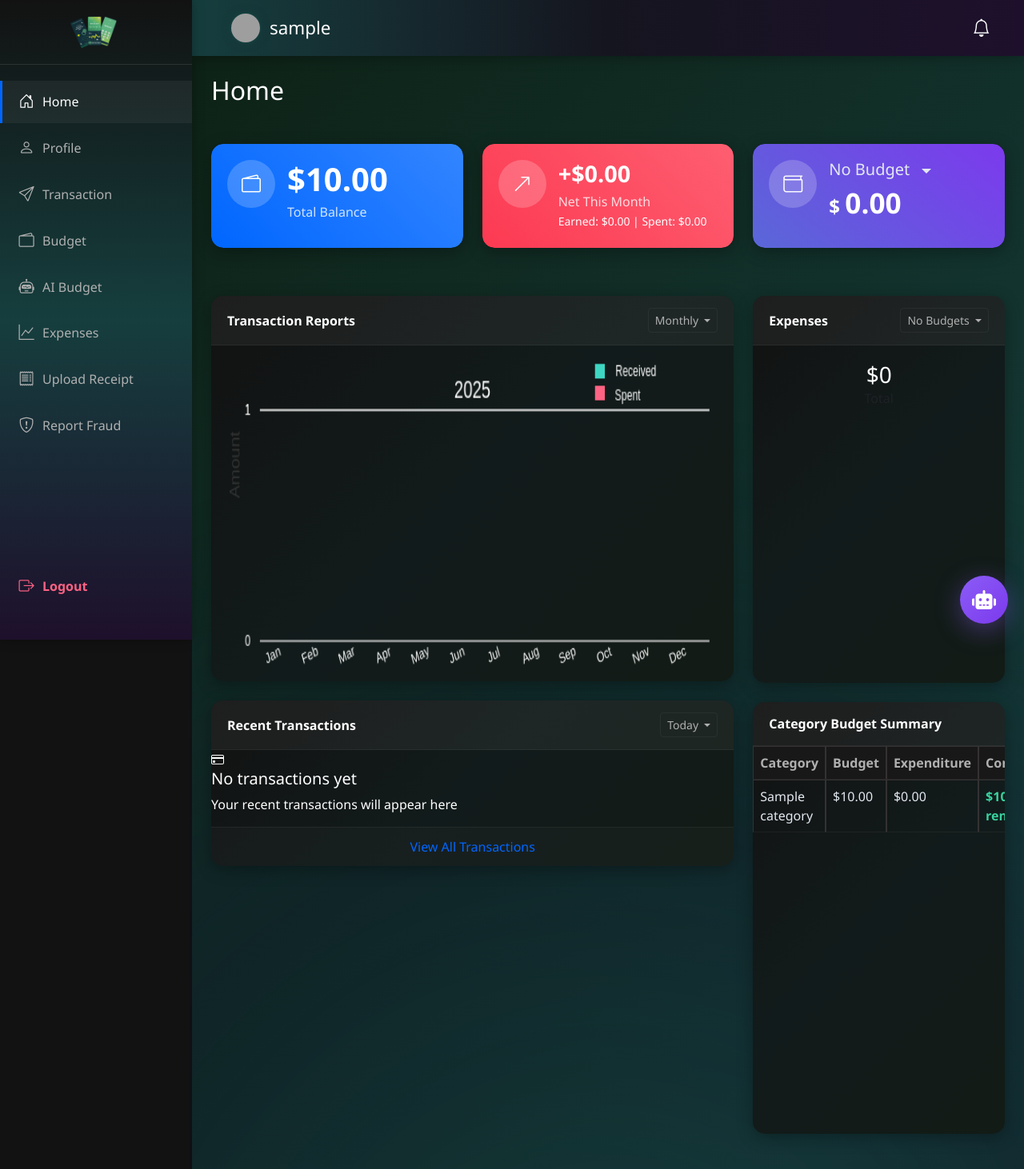
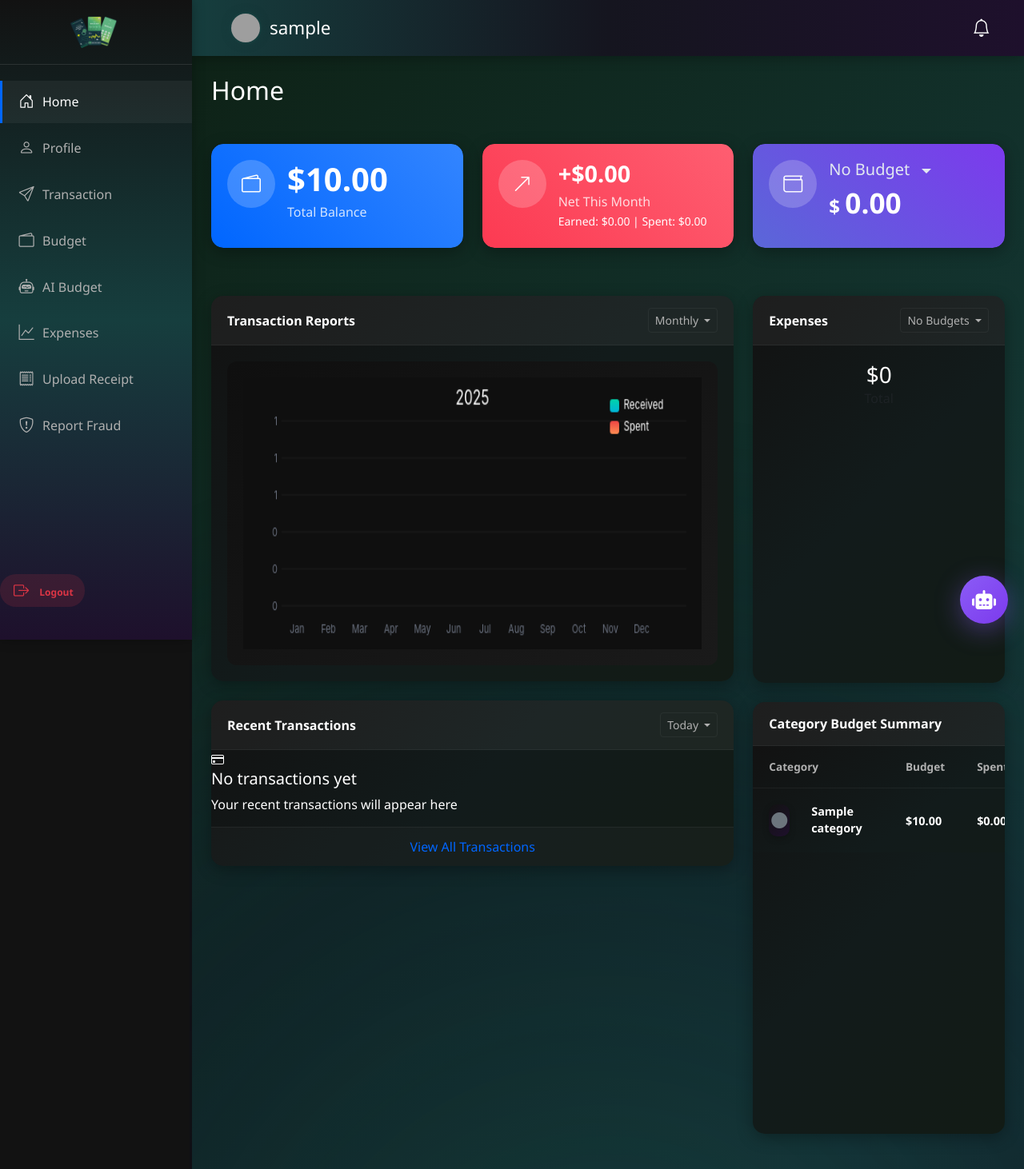
Before and after one commit to gagradebnath/FinTech, a Flask app: page /dashboard in a window 1280 px wide. Shown: the whole page at 80% size. Run offline with Flask 3, Linux system fonts and the light colour scheme; the visitor is signed in with stand-in values (Sample User, id 1); tables that the repository leaves empty or names only in its code hold one stand-in row (values such as "Sample post"); a database or web service that is not in the repository returns one stand-in record (values such as "Sample title"); data that the repository does not hold is empty; some libraries are stand-ins or nearby versions; grey boxes are pictures that could not be loaded.

Commit message:
feat: Enhance dashboard UI with gradient backgrounds, improved chart visuals, and category icons

```diff
--- a/app/templates/dashboard.html
+++ b/app/templates/dashboard.html
@@ -90,7 +90,7 @@
                     </div>
                 </div>
                 <div class="card-body">
-                    <div class="chart-container" style="position:relative; width:100%; height:380px;">
+                    <div class="chart-container" style="position:relative; width:100%; height:380px; background: linear-gradient(145deg, #0f0f0f, #1a1a1a); border-radius: 12px; padding: 20px;">
                         <canvas id="transactionChart" style="width:100%;height:100%;"></canvas>
                     </div>
                 </div>
@@ -257,89 +257,139 @@
         ctx.clearRect(0, 0, canvas.width, canvas.height);
 
         const width = canvas.width;
+        const height = canvas.height;
+
+        // Set dark background
+        ctx.fillStyle = "#0f0f0f";
+        ctx.fillRect(0, 0, width, height);
+
         // Draw year at top center if monthly
         if (period === 'monthly' && year) {
-            ctx.fillStyle = "#fff";
-            ctx.font = "20px Arial";
+            ctx.fillStyle = "#ffffff";
+            ctx.font = "18px -apple-system, BlinkMacSystemFont, 'Segoe UI', Roboto, sans-serif";
             ctx.textAlign = "center";
-            ctx.fillText(year, width / 2, 30);
+            ctx.fillText(year, width / 2, 25);
         }
 
-        const height = canvas.height;
-        const barWidth = Math.floor((width - 60) / (labels.length * 3));
+        const barWidth = Math.floor((width - 100) / labels.length);
         const maxVal = Math.max(...received, ...spent, 1);
-        const yTicks = [0, Math.round(maxVal / 2), Math.round(maxVal)];
-        if (period == 'monthly' && year) {
-            ctx.fillStyle = "#fff"
-        }
-        // Draw Y axis grid lines and labels
-        ctx.strokeStyle = "#eee";
-        ctx.fillStyle = "#fff";
-        ctx.font = "12px Arial";
-        for (let i = 0; i < yTicks.length; i++) {
-            let y = height - 20 - (yTicks[i] / maxVal) * (height - 60);
+        const chartHeight = height - 80;
+        const chartBottom = height - 40;
+
+        // Draw subtle grid lines
+        ctx.strokeStyle = "rgba(255, 255, 255, 0.05)";
+        ctx.lineWidth = 1;
+        for (let i = 0; i <= 5; i++) {
+            const y = chartBottom - (i / 5) * chartHeight;
             ctx.beginPath();
-            ctx.moveTo(40, y);
-            ctx.lineTo(width - 10, y);
+            ctx.moveTo(50, y);
+            ctx.lineTo(width - 20, y);
             ctx.stroke();
-            ctx.fillText(yTicks[i], 25, y + 4);
         }
 
-        // Draw X axis
-        ctx.strokeStyle = "#aaa";
-        ctx.beginPath();
-        ctx.moveTo(40, height - 20);
-        ctx.lineTo(width - 10, height - 20);
-        ctx.stroke();
+        // Draw bars with gradients
+        for (let i = 0; i < labels.length; i++) {
+            const x = 50 + i * barWidth + barWidth * 0.2;
+            const barWidthActual = barWidth * 0.6;
 
-        // Draw bars and X labels
-        for (let i = 0; i < labels.length; i++) {
-            // Received (green)
-            let barHeight = Math.round((received[i] / maxVal) * (height - 60));
-            ctx.fillStyle = "#3ed6c2";
-            ctx.fillRect(50 + i * barWidth * 3, height - 20 - barHeight, barWidth, barHeight);
+            // Calculate bar heights
+            const receivedHeight = (received[i] / maxVal) * chartHeight;
+            const spentHeight = (spent[i] / maxVal) * chartHeight;
+            const totalHeight = Math.max(receivedHeight, spentHeight);
 
-            // Spent (red)
-            barHeight = Math.round((spent[i] / maxVal) * (height - 60));
-            ctx.fillStyle = "#ff6384";
-            ctx.fillRect(50 + i * barWidth * 3 + barWidth, height - 20 - barHeight, barWidth, barHeight);
+            // Create gradient for received (green to cyan)
+            const receivedGradient = ctx.createLinearGradient(0, chartBottom - receivedHeight, 0, chartBottom);
+            receivedGradient.addColorStop(0, "#00d4aa");
+            receivedGradient.addColorStop(0.5, "#00ff9f");
+            receivedGradient.addColorStop(1, "#00b4d8");
 
-            // X label
-            ctx.save();
-            ctx.fillStyle = "#fff";
-            ctx.font = "12px Arial";
-            ctx.translate(50 + i * barWidth * 3 + barWidth / 2, height - 5);
-            ctx.rotate(-Math.PI / 8);
-            ctx.fillText(labels[i], 0, 0);
-            ctx.restore();
+            // Create gradient for spent (red to orange)
+            const spentGradient = ctx.createLinearGradient(0, chartBottom - spentHeight, 0, chartBottom);
+            spentGradient.addColorStop(0, "#ef4444");
+            spentGradient.addColorStop(0.5, "#ff6b6b");
+            spentGradient.addColorStop(1, "#ff8e53");
+
+            // Function to draw rounded rectangle
+            function drawRoundedRect(ctx, x, y, width, height, radius) {
+                ctx.beginPath();
+                ctx.moveTo(x + radius, y);
+                ctx.lineTo(x + width - radius, y);
+                ctx.quadraticCurveTo(x + width, y, x + width, y + radius);
+                ctx.lineTo(x + width, y + height - radius);
+                ctx.quadraticCurveTo(x + width, y + height, x + width - radius, y + height);
+                ctx.lineTo(x + radius, y + height);
+                ctx.quadraticCurveTo(x, y + height, x, y + height - radius);
+                ctx.lineTo(x, y + radius);
+                ctx.quadraticCurveTo(x, y, x + radius, y);
+                ctx.closePath();
+            }
+
+            // Draw received bar with rounded corners
+            if (received[i] > 0) {
+                ctx.fillStyle = receivedGradient;
+                drawRoundedRect(ctx, x, chartBottom - receivedHeight, barWidthActual * 0.45, receivedHeight, 4);
+                ctx.fill();
+
+                // Add subtle border
+                ctx.strokeStyle = "rgba(0, 212, 170, 0.3)";
+                ctx.lineWidth = 1;
+                ctx.stroke();
+            }
+
+            // Draw spent bar with rounded corners
+            if (spent[i] > 0) {
+                ctx.fillStyle = spentGradient;
+                drawRoundedRect(ctx, x + barWidthActual * 0.55, chartBottom - spentHeight, barWidthActual * 0.45, spentHeight, 4);
+                ctx.fill();
+
+                // Add subtle border
+                ctx.strokeStyle = "rgba(239, 68, 68, 0.3)";
+                ctx.lineWidth = 1;
+                ctx.stroke();
+            }
+
+            // Draw labels
+            ctx.fillStyle = "#6b7280";
+            ctx.font = "11px -apple-system, BlinkMacSystemFont, 'Segoe UI', Roboto, sans-serif";
+            ctx.textAlign = "center";
+            ctx.fillText(labels[i], x + barWidthActual / 2, height - 15);
         }
 
-        // Y axis label
-        ctx.save();
-        ctx.translate(15, height / 2);
-        ctx.rotate(-Math.PI / 2);
-        ctx.textAlign = "center";
-        ctx.fillStyle = "#333";
-        ctx.font = "16px Arial";
-        ctx.fillText("Amount", 40, 0);
-        ctx.restore();
+        // Draw Y-axis values
+        ctx.fillStyle = "#6b7280";
+        ctx.font = "11px -apple-system, BlinkMacSystemFont, 'Segoe UI', Roboto, sans-serif";
+        ctx.textAlign = "right";
+        for (let i = 0; i <= 5; i++) {
+            const value = Math.round((i / 5) * maxVal);
+            const y = chartBottom - (i / 5) * chartHeight;
+            ctx.fillText(value.toLocaleString(), 45, y + 4);
+        }
 
-        //X axis label
-        // ctx.fillStyle = "#333";
-        // ctx.font = "16px Arial";
-        // ctx.textAlign = "center";
-        // ctx.fillText("Period", width / 2, height);
+        // Modern legend with gradient boxes
+        const legendY = 20;
+        const legendX = width - 120;
 
-        // Legend
-        ctx.fillStyle = "#3ed6c2";
-        ctx.fillRect(width - 150, 2, 12, 12);
-        ctx.fillStyle = "#fff";
-        ctx.font = "12px Arial";
-        ctx.fillText("Received", width - 100, 12);
-        ctx.fillStyle = "#ff6384";
-        ctx.fillRect(width - 150, 20, 12, 12);
-        ctx.fillStyle = "#fff";
-        ctx.fillText("Spent", width - 110, 32);
+        // Received legend with rounded corners
+        const receivedLegendGradient = ctx.createLinearGradient(legendX, legendY, legendX, legendY + 12);
+        receivedLegendGradient.addColorStop(0, "#00d4aa");
+        receivedLegendGradient.addColorStop(1, "#00b4d8");
+        ctx.fillStyle = receivedLegendGradient;
+        drawRoundedRect(ctx, legendX, legendY, 12, 12, 3);
+        ctx.fill();
+        ctx.fillStyle = "#ffffff";
+        ctx.font = "12px -apple-system, BlinkMacSystemFont, 'Segoe UI', Roboto, sans-serif";
+        ctx.textAlign = "left";
+        ctx.fillText("Received", legendX + 18, legendY + 9);
+
+        // Spent legend with rounded corners
+        const spentLegendGradient = ctx.createLinearGradient(legendX, legendY + 20, legendX, legendY + 32);
+        spentLegendGradient.addColorStop(0, "#ef4444");
+        spentLegendGradient.addColorStop(1, "#ff8e53");
+        ctx.fillStyle = spentLegendGradient;
+        drawRoundedRect(ctx, legendX, legendY + 20, 12, 12, 3);
+        ctx.fill();
+        ctx.fillStyle = "#ffffff";
+        ctx.fillText("Spent", legendX + 18, legendY + 29);
     }
 
     function loadReport(period) {
@@ -549,18 +599,28 @@
                         <tr>
                             <th>Category</th>
                             <th>Budget</th>
-                            <th>Expenditure</th>
-                            <th>Condition</th>
+                            <th>Spent</th>
+                            <th>Status</th>
                         </tr>
                     </thead>
                     <tbody>`;
                 data.forEach(row => {
                     // Determine color for condition
                     let condColor = row.condition.includes('remaining') ? 'text-success' : 'text-danger';
+                    let categoryIcon = getCategoryIcon(row.category);
                     html += `<tr>
-                        <td>${row.category}</td>
-                        <td>$${row.budget.toFixed(2)}</td>
-                        <td>$${row.expenditure.toFixed(2)}</td>
+                        <td>
+                            <div class="transaction-account">
+                                <div class="transaction-icon">
+                                    <i class="${categoryIcon}"></i>
+                                </div>
+                                <div>
+                                    <div class="transaction-vendor">${row.category}</div>
+                                </div>
+                            </div>
+                        </td>
+                        <td><strong>$${row.budget.toFixed(2)}</strong></td>
+                        <td><strong>$${row.expenditure.toFixed(2)}</strong></td>
                         <td><span class="${condColor}">${row.condition}</span></td>
                     </tr>`;
                 });
@@ -568,6 +628,30 @@
                 document.getElementById('category-summary-table').innerHTML = html;
             });
     });
+
+    function getCategoryIcon(category) {
+        const iconMap = {
+            'Housing': 'bi bi-house-fill text-primary',
+            'Utilities': 'bi bi-lightning-fill text-warning',
+            'Groceries': 'bi bi-cart-fill text-success',
+            'Transportation': 'bi bi-car-front-fill text-info',
+            'Healthcare': 'bi bi-heart-pulse-fill text-danger',
+            'Insurance': 'bi bi-shield-fill text-secondary',
+            'Education': 'bi bi-book-fill text-primary',
+            'Savings': 'bi bi-piggy-bank-fill text-success',
+            'Debt Payments': 'bi bi-credit-card-fill text-warning',
+            'Personal Care': 'bi bi-person-fill text-info',
+            'Entertainment': 'bi bi-play-circle-fill text-purple',
+            'Dining Out': 'bi bi-cup-hot-fill text-warning',
+            'Clothing': 'bi bi-bag-fill text-secondary',
+            'Gifts & Donations': 'bi bi-gift-fill text-danger',
+            'Travel': 'bi bi-airplane-fill text-info',
+            'Childcare': 'bi bi-people-fill text-primary',
+            'Pets': 'bi bi-heart-fill text-success',
+            'Other': 'bi bi-three-dots text-secondary'
+        };
+        return iconMap[category] || 'bi bi-circle-fill text-secondary';
+    }
 
     // Fetch monthly earned and spent, then show the difference
     document.addEventListener('DOMContentLoaded', function () {
@@ -657,40 +741,65 @@
     }
 
     .category-summary-table {
-        background: transparent;
-        color: #e2e8f0;
+        width: 100%;
+        background: linear-gradient(145deg, var(--gradient-color-1), var(--dark-secondary), var(--dark-tertiary));
+        border-radius: 0;
+        overflow: hidden;
         border-collapse: separate;
         border-spacing: 0;
-        width: 100%;
-    }
-
-    .category-summary-table th,
-    .category-summary-table td {
-        background: transparent;
-        color: #e2e8f0;
-        border: 1px solid #353232;
-        z-index: 3;
+        margin: 0;
     }
 
     .category-summary-table th {
+        text-align: left;
+        padding: 16px 20px;
+        font-weight: 500;
+        color: var(--text-secondary);
+        font-size: 0.85rem;
+        border-bottom: 1px solid rgba(255, 255, 255, 0.05);
+        background: transparent;
         position: sticky;
         top: 0;
-        background: #181818;
         z-index: 2;
     }
 
+    .category-summary-table td {
+        padding: 16px 20px;
+        border-bottom: 1px solid rgba(255, 255, 255, 0.05);
+        vertical-align: middle;
+        background: transparent;
+        color: var(--text-primary);
+        font-size: 0.9rem;
+    }
+
+    .category-summary-table tr:last-child td {
+        border-bottom: none;
+    }
+
     .category-summary-table tr:hover {
-        background: transparent;
+        background-color: rgba(255, 255, 255, 0.03);
     }
 
     .text-success {
-        color: #38d39f !important;
-        font-weight: bold;
+        display: inline-block;
+        padding: 6px 14px;
+        border-radius: 20px;
+        font-size: 0.75rem;
+        font-weight: 600;
+        text-align: center;
+        background-color: rgba(40, 167, 69, 0.15);
+        color: var(--success-color) !important;
     }
 
     .text-danger {
-        color: #ff6384 !important;
-        font-weight: bold;
+        display: inline-block;
+        padding: 6px 14px;
+        border-radius: 20px;
+        font-size: 0.75rem;
+        font-weight: 600;
+        text-align: center;
+        background-color: rgba(220, 53, 69, 0.15);
+        color: var(--danger-color) !important;
     }
 
     .balance-amount {
```
